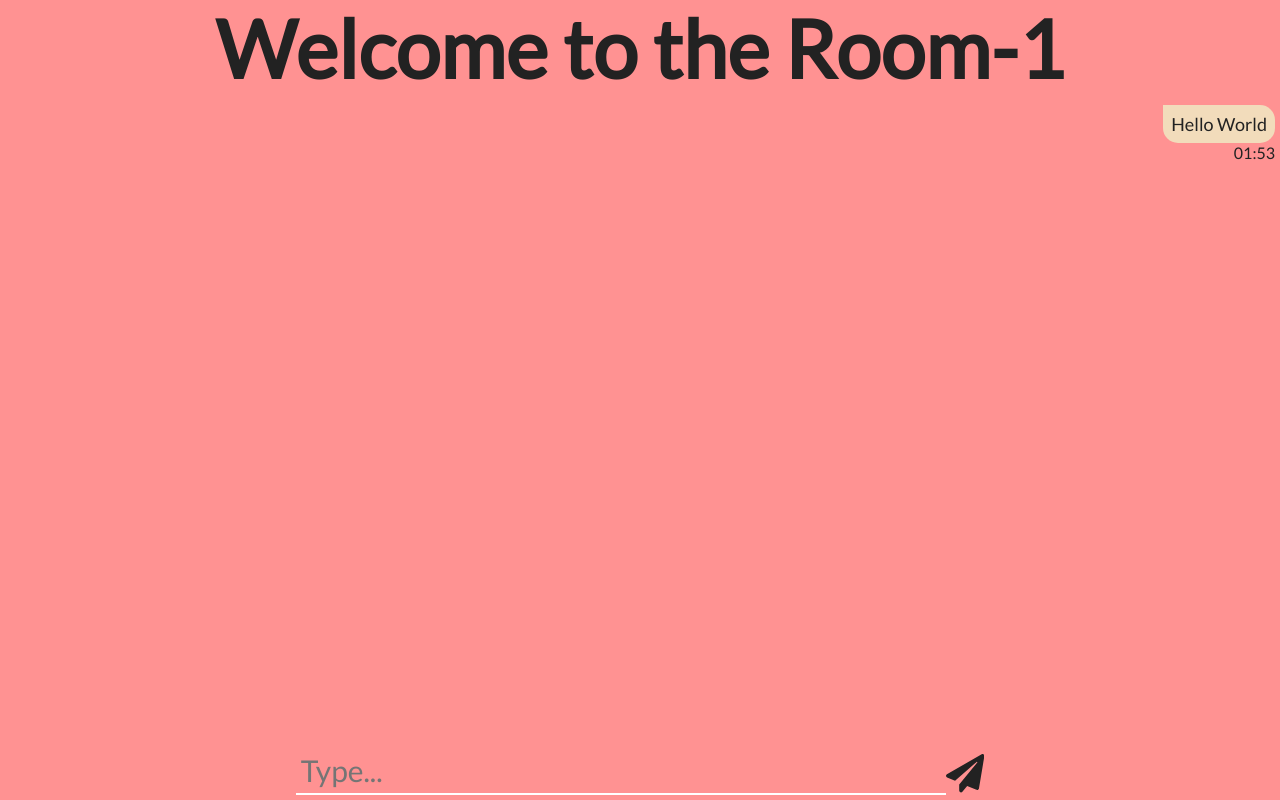
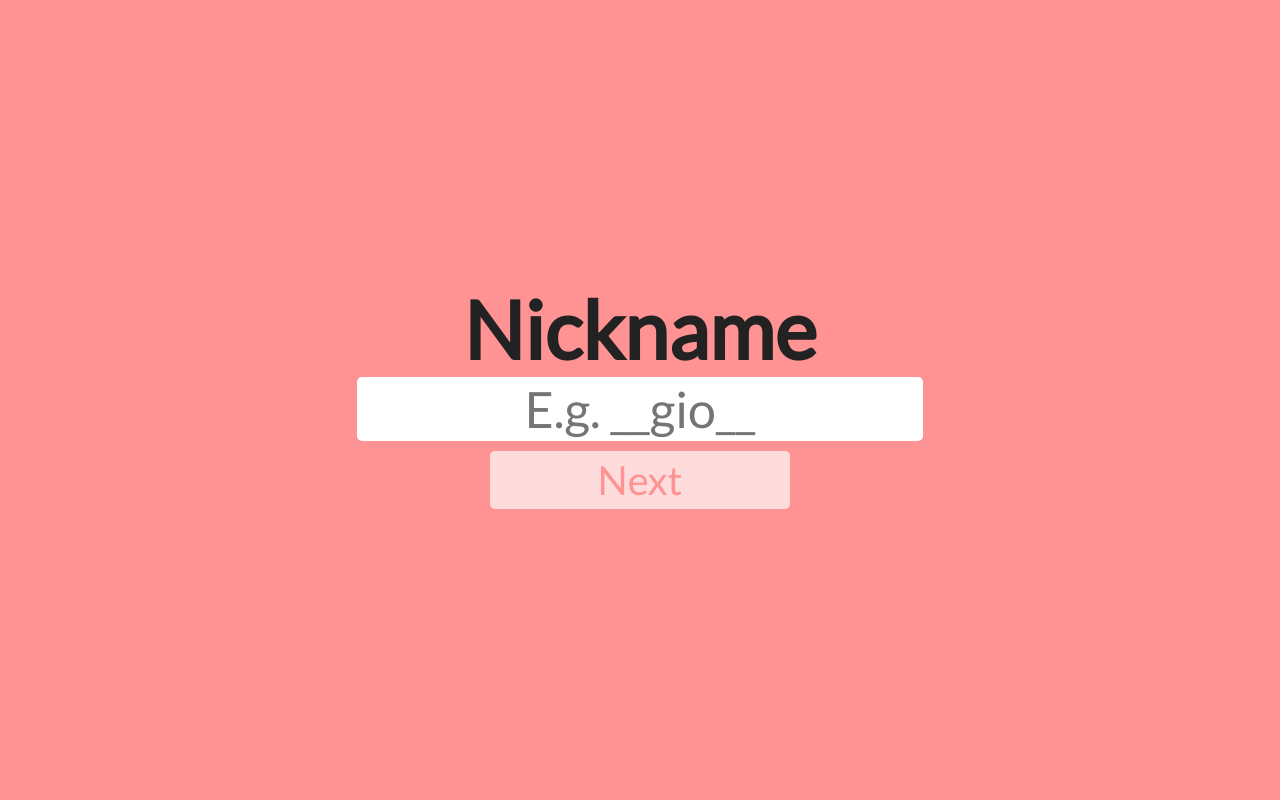
Before and after one commit to gio-shara-code/live-chat-03, a React app: page / in a window 1280 px wide. Built offline with nearby package versions, Linux system fonts and the light colour scheme.

Commit message:
added primary button tests

```diff
--- a/src/components/Entry.tsx
+++ b/src/components/Entry.tsx
@@ -1,49 +1,51 @@
-import React, { useState } from 'react'
-import NicknamePage from './nickname_page/NicknamePage'
-import ChatRoomsPage from './chat_rooms_page/ChatRoomsPage'
-import ChatPage from './chat_page/ChatPage'
-import {Room} from '../enums'
+import React, { useState } from "react";
+import NicknamePage from "./nickname_page/NicknamePage";
+import ChatRoomsPage from "./chat_rooms_page/ChatRoomsPage";
+import ChatPage from "./chat_page/ChatPage";
+import { Room } from "../enums";
 
-enum Page{
+enum Page {
   Nickname,
   ChatRooms,
-    Chat
+  Chat,
 }
 
 export default function Entry() {
-    const [page, setPage] = useState(Page.Chat)
-    const [nickname, setNickname] = useState()
-    const [room, setRoom] = useState(null)
+  const [page, setPage] = useState(Page.Nickname);
+  const [nickname, setNickname] = useState('');
+  const [room, setRoom] = useState(null);
 
   let currentPage;
 
-    function handleNicknamePageCallback(nickname) {
-        setNickname(nickname)
-        setPage(Page.ChatRooms)
+  function handleNicknamePageCallback(nickname: string) {
+    setNickname(nickname);
+    setPage(Page.ChatRooms);
   }
 
   function handleRoomCallback(room: Room) {
-        setRoom(room)
-        setPage(Page.Chat)
+    setRoom(room);
+    setPage(Page.Chat);
   }
 
-    switch(page) {
+  switch (page) {
     case Page.Nickname:
-            currentPage =  <NicknamePage callbackNickname={ handleNicknamePageCallback }/>;
+      currentPage = (
+        <NicknamePage callbackNickname={handleNicknamePageCallback} />
+      );
       break;
     case Page.ChatRooms:
-            currentPage = <ChatRoomsPage
+      currentPage = (
+        <ChatRoomsPage
           roomCallback={handleRoomCallback}
-            backCallback={()=> setPage(Page.Nickname)}/>
+          backCallback={() => setPage(Page.Nickname)}
+        />
+      );
       break;
     case Page.Chat:
-            currentPage = <ChatPage
-            room={room}
-            nickname={nickname}/>
+      currentPage = <ChatPage room={room} nickname={nickname} />;
       break;
     default:
       throw new Error();
-
   }
-    return (<>{currentPage}</>)
+  return <>{currentPage}</>;
 }
--- a/src/components/nickname_page/NicknamePage.tsx
+++ b/src/components/nickname_page/NicknamePage.tsx
@@ -1,34 +1,40 @@
-import React, { useState, useEffect } from 'react'
-import style from './NicknamePage.module.scss';
-import PrimaryTextField from '../primary_text_field/PrimaryTextField'
-import PrimaryButton from '../primary_button/PrimaryButton'
-import { nicknameGetError, isNicknameValid } from '../../utils/input_validation'
-import AnimatedBox from '../animated_box/AnimatedBox'
-export default function NicknamePage(props: { callbackNickname }) {
-    const [nickname, setNickname] = useState('')
-    const [nickNameError, setNicknameError] = useState(null)
+import React, { useState } from "react";
+import style from "./NicknamePage.module.scss";
+import PrimaryTextField from "../primary_text_field/PrimaryTextField";
+import PrimaryButton from "../primary_button/PrimaryButton";
+import {
+  nicknameValidation,
+  isNicknameValid,
+} from "../../utils/input_validation";
+import AnimatedBox from "../animated_box/AnimatedBox";
+export default function NicknamePage(props: {
+  callbackNickname(nickanme: string): void;
+}) {
+  const [nickname, setNickname] = useState("");
+  const [nickNameError, setNicknameError] = useState(null);
 
   function handleNicknameChange(e) {
-        const nickname = e.target.value;
-        setNickname(nickname)
+    setNickname(e.target.value);
 
-        const error = nicknameGetError(nickname.trim())
-        setNicknameError(error)
+    const error = nicknameValidation(nickname.trim());
+    setNicknameError(error);
   }
 
   function handleButtonClick(e: React.MouseEvent<HTMLDivElement, MouseEvent>) {
-        e.preventDefault()
-        e.stopPropagation()
-        if (isNicknameValid(nickNameError)) props.callbackNickname(nickname)
+    e.preventDefault();
+    e.stopPropagation();
+    if (isNicknameValid(nickNameError)) props.callbackNickname(nickname);
   }
 
   function handleBodyTap(e: React.MouseEvent<HTMLDivElement, MouseEvent>) {
-        if (nickNameError) setNicknameError(null)
+    if (nickNameError) setNicknameError(null);
   }
 
-    function handleNicknameFieldKeyPress(e: React.KeyboardEvent<HTMLInputElement>) {
-        if (e.code === 'Enter') {
-            if (isNicknameValid(nickNameError)) props.callbackNickname(nickname)
+  function handleNicknameFieldKeyPress(
+    e: React.KeyboardEvent<HTMLInputElement>
+  ) {
+    if (e.code === "Enter") {
+      if (isNicknameValid(nickNameError)) props.callbackNickname(nickname);
     }
   }
 
@@ -39,15 +45,17 @@ export default function NicknamePage(props: { callbackNickname }) {
         <PrimaryTextField
           value={nickname}
           onChange={handleNicknameChange}
-                    placeholder='E.g. __gio__'
+          placeholder="E.g. __gio__"
           error={nickNameError}
-                    onKeyPress={handleNicknameFieldKeyPress} />
+          onKeyPress={handleNicknameFieldKeyPress}
+        />
         <PrimaryButton
           active={!nickNameError && nickNameError != null}
-                    onClick={handleButtonClick}>Next</PrimaryButton>
+          onClick={handleButtonClick}
+        >
+          Next
+        </PrimaryButton>
       </AnimatedBox>
-
-
     </div>
-    )
+  );
 }
--- a/src/components/primary_button/PrimaryButton.module.scss
+++ b/src/components/primary_button/PrimaryButton.module.scss
@@ -1,6 +1,6 @@
-@import '../../index.scss';
+@import "../../index.scss";
 
-.PrimaryButton{
+.PrimaryButton {
   padding: 5px 0;
   margin: 10px 0;
   outline: 0;
--- a/src/components/primary_button/PrimaryButton.tsx
+++ b/src/components/primary_button/PrimaryButton.tsx
@@ -1,10 +1,17 @@
-import React from 'react'
-import style from './PrimaryButton.module.scss'
-export default function PrimaryButton(props: {active: boolean, children, onClick}) {
-    let btnStyle = [style.PrimaryButton]
-    if(props.active) btnStyle.push(style.Active)
-    else btnStyle.push(style.InActive)
+import React from "react";
+import style from "./PrimaryButton.module.scss";
+export default function PrimaryButton(props: {
+  active: boolean;
+  children;
+  onClick?;
+}) {
+  let btnStyle = [style.PrimaryButton];
+  if (props.active) btnStyle.push(style.Active);
+  else btnStyle.push(style.InActive);
 
-    return (<button className={btnStyle.join(' ')}
-    onClick={(e)=> props.onClick(e)}>{props.children}</button>)
+  return (
+    <button className={btnStyle.join(" ")} onClick={(e) => props.onClick(e)}>
+      {props.children}
+    </button>
+  );
 }
--- a/src/components/secondary_button/SecondaryButton.module.scss
+++ b/src/components/secondary_button/SecondaryButton.module.scss
@@ -12,6 +12,7 @@
   cursor: pointer;
 }
 
-.InActive{
+.InActive {
   opacity: 0.5;
+  cursor: default;
 }
--- a/src/components/secondary_button/SecondaryButton.tsx
+++ b/src/components/secondary_button/SecondaryButton.tsx
@@ -1,13 +1,15 @@
-import React from 'react'
-import style from './SecondaryButton.module.scss'
+import React from "react";
+import style from "./SecondaryButton.module.scss";
 export default function SecondaryButton(props: {
-    onClick,
-    children: string,
-    isActive?: boolean
+  onClick;
+  children: string;
+  isActive?: boolean;
 }) {
-    let btnStyle = [style.SecondaryButton]
-    if(!props.isActive) btnStyle.push(style.InActive)
-    return (
-        <button className={btnStyle.join(' ')}
-            onClick={props.onClick}>{props.children}</button>)
+  let btnStyle = [style.SecondaryButton];
+  if (!props.isActive) btnStyle.push(style.InActive);
+  return (
+    <button className={btnStyle.join(" ")} onClick={props.onClick}>
+      {props.children}
+    </button>
+  );
 }
--- a/src/utils/input_validation.ts
+++ b/src/utils/input_validation.ts
@@ -1,11 +1,12 @@
-export function nicknameGetError(nickname: string): string {
-    if(!nickname || nickname.length === 0) return 'Empty.'
-    else if(nickname.split(' ').length > 1) return 'No space between the words'
-    else if(nickname.length <= 2 || nickname.length >= 11) return 'Min. 3 or max. 10 characters.'
-    return '';
+export function nicknameValidation(nickname: string): string {
+  if (!nickname || nickname.length === 0) return "Empty.";
+  else if (nickname.split(" ").length > 1) return "No space between the words";
+  else if (nickname.length <= 2 || nickname.length >= 11)
+    return "Min. 3 or max. 10 characters.";
+  return "";
 }
 
 export function isNicknameValid(nickNameError: string): boolean {
-    if(!nickNameError && nickNameError !== null) return true
-    return false;
+  if (!nickNameError && nickNameError !== null) return true;
+  return false;
 }
--- a/tsconfig.json
+++ b/tsconfig.json
@@ -1,7 +1,7 @@
 {
   "compilerOptions": {
     "lib": ["DOM"],
-        "target":"ES2015",
+    "target": "ES2015",
     "module": "CommonJs",
     "allowJs": true,
     "jsx": "react",
```
Also changed, not shown: package.json (+7 -1 lines), .babelrc, 2 other files (tests, documents, lock files or other folders). Lines whose indentation alone changed are shown as unchanged.
